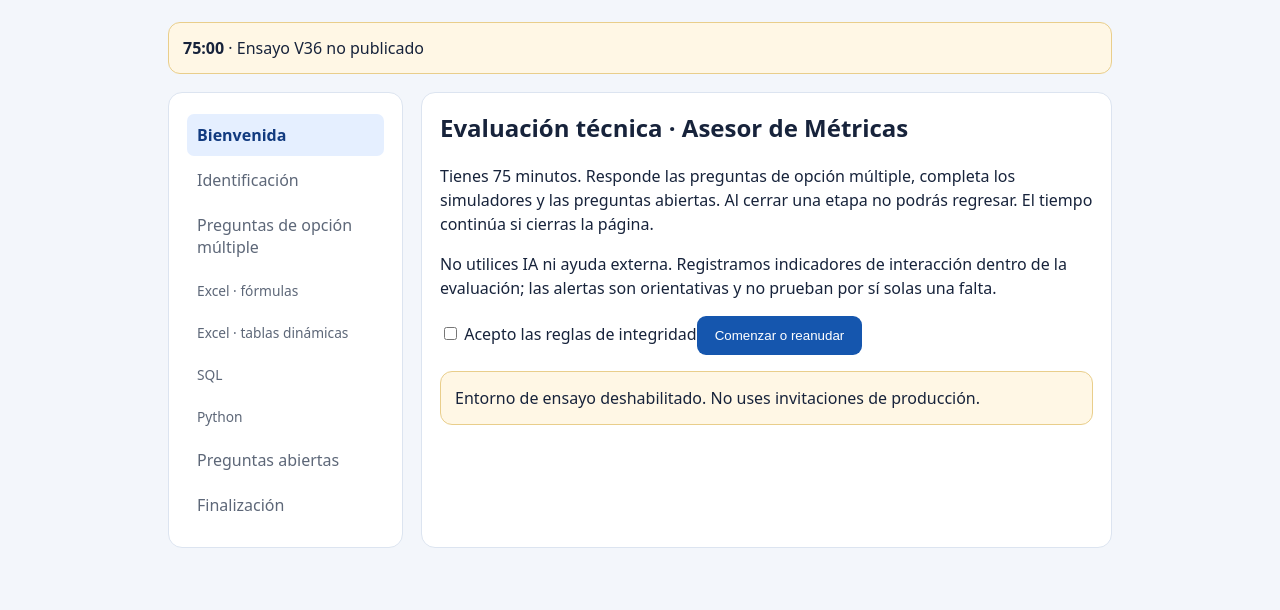
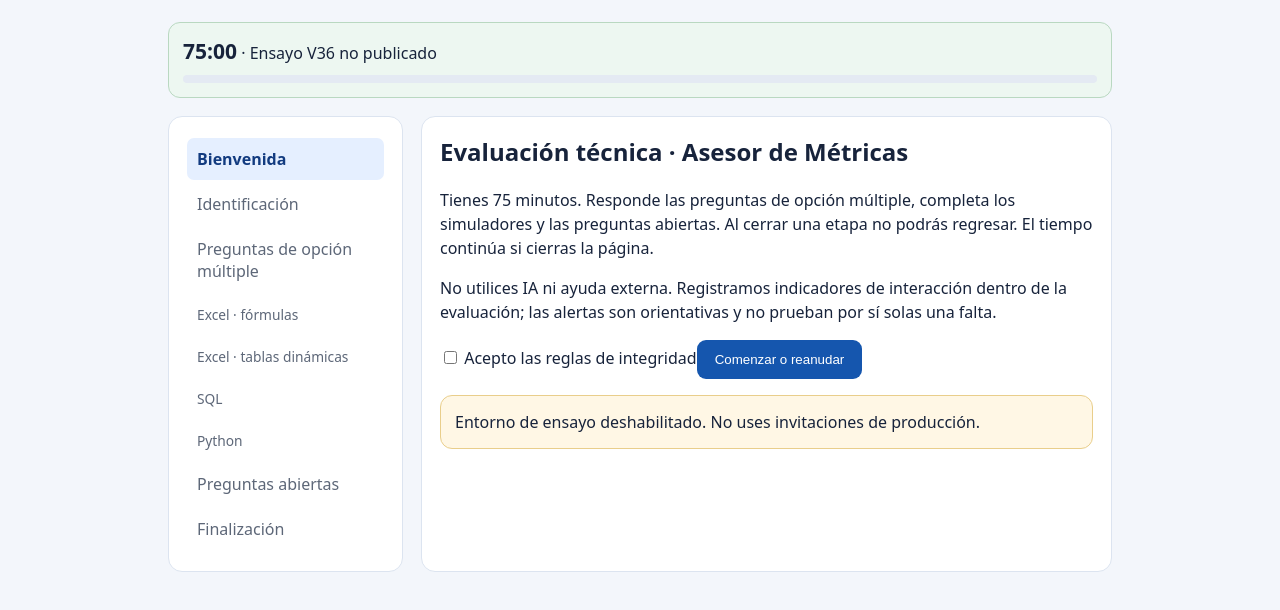
Before and after one commit to mramosbonilla/evaluacion-asesor-metricas, a plain HTML site: page v36/vista-previa.html in a window 1280 px wide. Shown: the part 108-718 px from the top of the page. Drawn offline with Linux system fonts and the light colour scheme.

Commit message:
Restituir pantalla ancha, progreso y reloj visible como V35

```diff
--- a/v36/vista-previa.html
+++ b/v36/vista-previa.html
@@ -19,4 +19,7 @@ body.excel-wide #excelPreviewFrame{height:calc(100vh - 200px)!important;min-heig
 @media(min-width:900px){body.tool-wide main{max-width:none;width:100%;padding:0 clamp(12px,2vw,34px);margin:12px auto}body.tool-wide .layout{display:block;margin-top:10px}body.tool-wide nav{display:flex;gap:5px;overflow-x:auto;padding:8px;margin-bottom:10px}body.tool-wide nav button{width:auto;flex:0 0 auto;white-space:nowrap;text-align:center;padding:8px 12px;font-size:13px}body.tool-wide .panel{padding:12px}body.tool-wide .panel #body>.question{border:0;padding:0!important;margin:8px 0}body.tool-wide iframe{height:calc(100vh - 190px)!important;min-height:720px}}
 @media(max-width:690px){.layout{grid-template-columns:1fr}nav{display:flex;overflow-x:auto;gap:5px;padding:8px}nav button{min-width:130px;text-align:center}header{padding:16px}}
 nav .step{display:block;padding:10px;border-radius:7px;margin:3px 0;color:#5d6778}nav .step.active{background:#e5efff;color:#123b80;font-weight:700}.v36-frame{width:100%;height:78vh;border:0}.status{font-size:.9rem;color:#53627a}.nav-tools{font-size:.86rem;padding-left:12px}.tool-wide main{max-width:1550px}.tool-wide .layout{grid-template-columns:190px minmax(0,1fr)}@media(max-width:700px){.tool-wide .layout{grid-template-columns:1fr}}
-</style></head><body><header><h1>Evaluación técnica · Asesor de Métricas · MVM</h1><p>MVM · Empresa que produce, distribuye y vende libros</p></header><main><div id="pilotTop" class="notice" aria-live="polite"><strong id="timer">75:00</strong> · <span id="status">Ensayo V36 no publicado</span></div><div class="layout"><nav id="nav"></nav><section class="panel"><div id="body"></div></section></div></main><script src="./sandbox-config.js"></script><script src="./portal.js?v=36.3"></script><script src="./monitor.js?v=36"></script></body></html>
+
+/* Restituir el espacio de trabajo de V35 en los simuladores. */
+body.tool-wide main{max-width:none;width:100%;padding:0 clamp(12px,2vw,34px);margin:12px auto}body.tool-wide .layout{display:block}body.tool-wide nav .step{flex:0 0 auto;white-space:nowrap;padding:8px 12px;font-size:13px}body.tool-wide .panel{padding:12px}body.tool-wide .v36-frame{height:calc(100vh - 190px)!important;min-height:720px}#pilotTop{position:sticky;top:0;z-index:10;background:#edf7f1;border-color:#b9d8c1}#pilotTop #timer{font-size:21px;font-variant-numeric:tabular-nums}.v36-progress{margin:10px 0 0}.v36-progress>div{height:100%;background:#1556ae}
+</style></head><body><header><h1>Evaluación técnica · Asesor de Métricas · MVM</h1><p>MVM · Empresa que produce, distribuye y vende libros</p></header><main><div id="pilotTop" class="notice" aria-live="polite"><strong id="timer">75:00</strong> · <span id="status">Ensayo V36 no publicado</span><div class="bar v36-progress" role="progressbar" aria-label="Avance de evaluación"><div id="progress" style="width:0%"></div></div></div><div class="layout"><nav id="nav"></nav><section class="panel"><div id="body"></div></section></div></main><script src="./sandbox-config.js"></script><script src="./portal.js?v=36.4"></script><script src="./monitor.js?v=36.4"></script></body></html>
```
